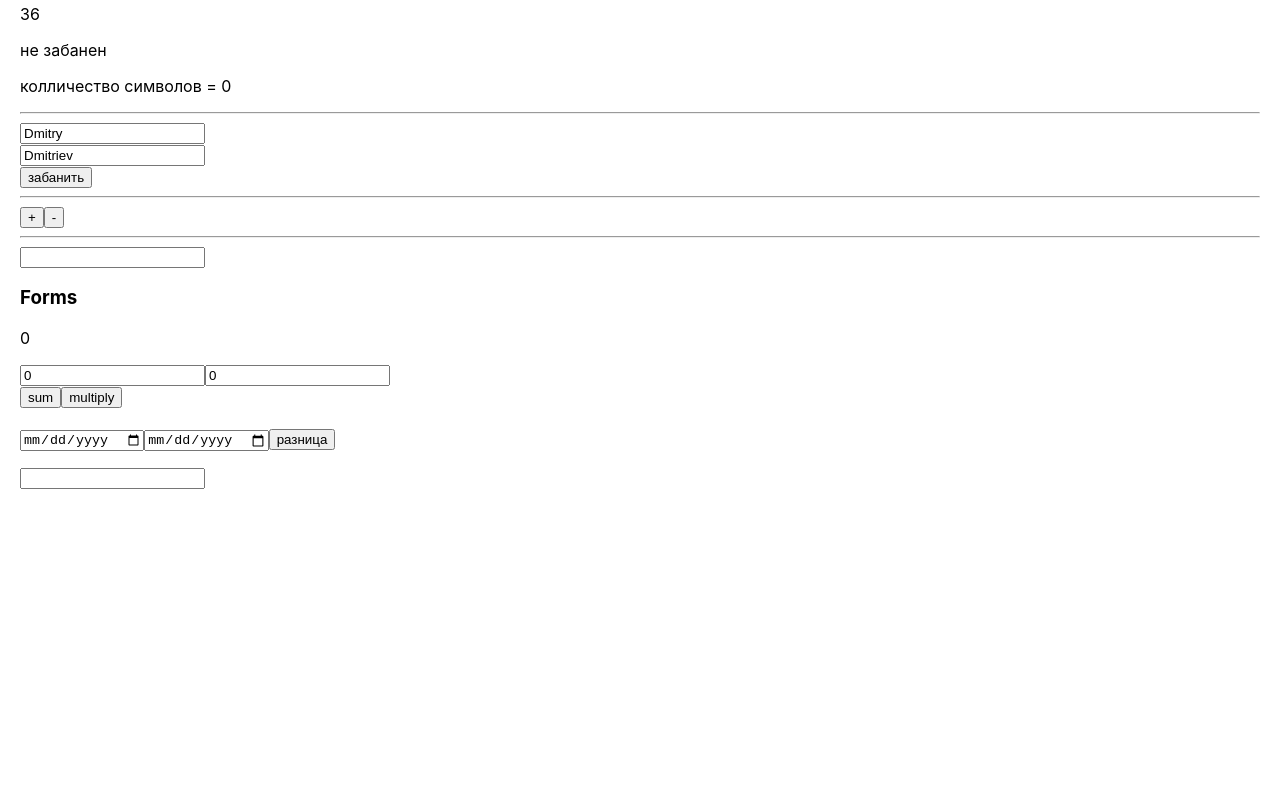
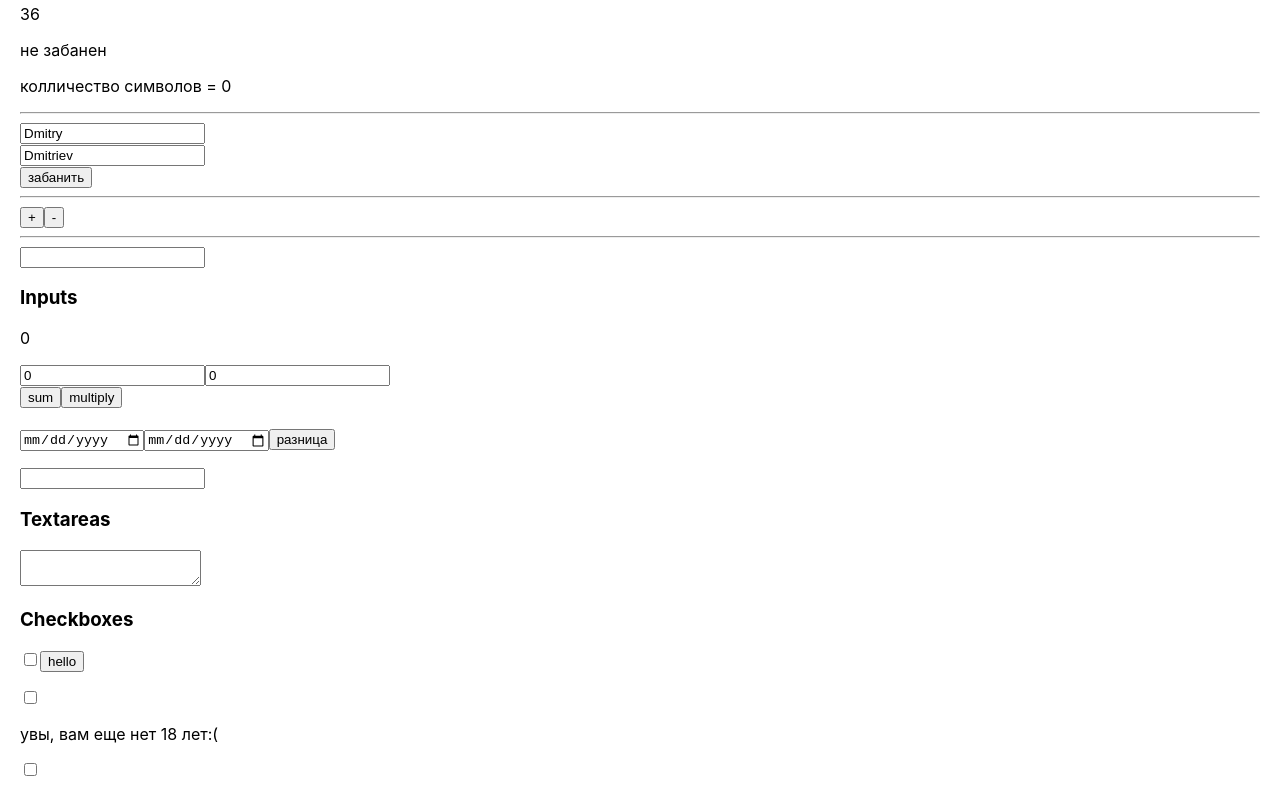
Before and after one commit to Dimcter1985/react, a React (Create React App) app: page / in a window 1280 px wide. Shown: the part 721-1521 px from the top of the page. Before the commit the page ends 1246 px from the top, so only its background shows below. Built offline with nearby package versions, Linux system fonts and the light colour scheme.

Commit message:
added checkboxes

```diff
--- a/package.json
+++ b/package.json
@@ -6,6 +6,7 @@
     "@testing-library/jest-dom": "^5.11.4",
     "@testing-library/react": "^11.1.0",
     "@testing-library/user-event": "^12.1.10",
+    "cyrillic-to-translit-js": "^3.1.0",
     "dayjs": "^1.10.7",
     "nanoid": "^3.1.30",
     "react": "^17.0.2",
--- a/src/App.js
+++ b/src/App.js
@@ -5,7 +5,9 @@ import Functions from './components/Functions'
 import Events from './components/Events'
 import Objects from './components/Objects'
 import States from './components/States'
-import Forms from './components/Forms'
+import Inputs from './components/Inputs'
+import Textareas from './components/Textareas'
+import Checkboxes from './components/Checkboxes'
 
 function App() {
 
@@ -17,7 +19,9 @@ function App() {
       <Events />
       <Objects />
       <States />
-      <Forms />
+      <Inputs />
+      <Textareas />
+      <Checkboxes />
     </>
   );
 
--- /dev/null
+++ b/src/components/Checkboxes.jsx
@@ -0,0 +1,40 @@
+import { useState } from 'react';
+
+const Checkboxes = () => {
+  const [checked, setChecked] = useState(false)
+  const handleChange = () => setChecked(!checked)
+  const showText = () => {
+    let txt = document.querySelector("#txt");
+    checked ? txt.textContent = 'hello' : txt.textContent = 'goodbye';
+  }
+
+  const [checked2, setChecked2] = useState(false)
+  const handleChange2 = () => setChecked2(!checked2)
+
+  const [checked3, setChecked3] = useState(false)
+  const handleChange3 = () => setChecked3(!checked3)
+
+  return (
+    <div>
+      <h3>Checkboxes</h3>
+      <input type="checkbox" checked={checked} onChange={handleChange} />
+      <button onClick={showText}>hello</button>
+      <p id="txt"></p>
+      <input type="checkbox" checked={checked2} onChange={handleChange2} />
+      {checked2 ? (
+        <div>
+          <h2>Ура, вам уже есть 18</h2>
+          <p>здесь расположен контент только для взрослых</p>
+        </div>
+      ) : (
+        <div>
+          <p>увы, вам еще нет 18 лет:(</p>
+        </div>
+      )}
+      <input type="checkbox" checked={checked3} onChange={handleChange3} />
+      {checked3 && <p>sdggdfgs</p>}
+    </div>
+  );
+}
+
+export default Checkboxes;
--- a/src/components/Forms.jsx
+++ b/src/components/Inputs.jsx
@@ -1,7 +1,7 @@
 import { useState } from "react";
 import dayjs from "dayjs";
 
-const Forms = () => {
+const Inputs = () => {
   const [value1, setValue1] = useState(0);
   const [value2, setValue2] = useState(0);
   const [result, setResult] = useState(0);
@@ -29,13 +29,15 @@ const Forms = () => {
   const [res, setRes] = useState(null);
 
   const toSum = (ev) => {
-    let result = ev.target.value.split('').reduce((s, el) => (+s + +el))
-    setRes(result)
+    if(ev.target.value) {
+      let result = ev.target.value.split('').reduce((s, el) => (+s + +el))
+      setRes(result)
+    }
   }
 
   return (
     <div>
-      <h3>Forms</h3>
+      <h3>Inputs</h3>
       <p>{result}</p>
       <input value={value1} onChange={changeValue1} />
       <input value={value2} onChange={changeValue2} />
@@ -54,4 +56,4 @@ const Forms = () => {
   );
 };
 
-export default Forms;
+export default Inputs;
--- /dev/null
+++ b/src/components/Textareas.jsx
@@ -0,0 +1,17 @@
+import cyrillicToTranslit from 'cyrillic-to-translit-js'
+import { useState } from 'react';
+
+const Textareas = () => {
+  const [txt, setTXT] = useState('')
+
+  const changeTxt = (ev) => setTXT(cyrillicToTranslit().transform(ev.target.value))
+  return (
+    <div>
+      <h3>Textareas</h3>
+      <textarea onChange={changeTxt}/>
+      <p>{txt}</p>
+    </div>
+  );
+}
+
+export default Textareas;
```
Also changed, not shown: 1 other file (tests, documents, lock files or other folders).
